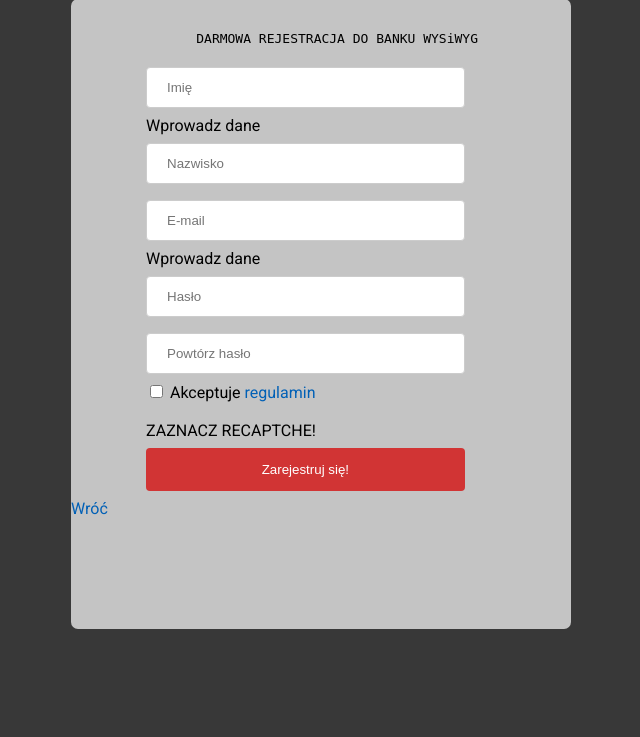
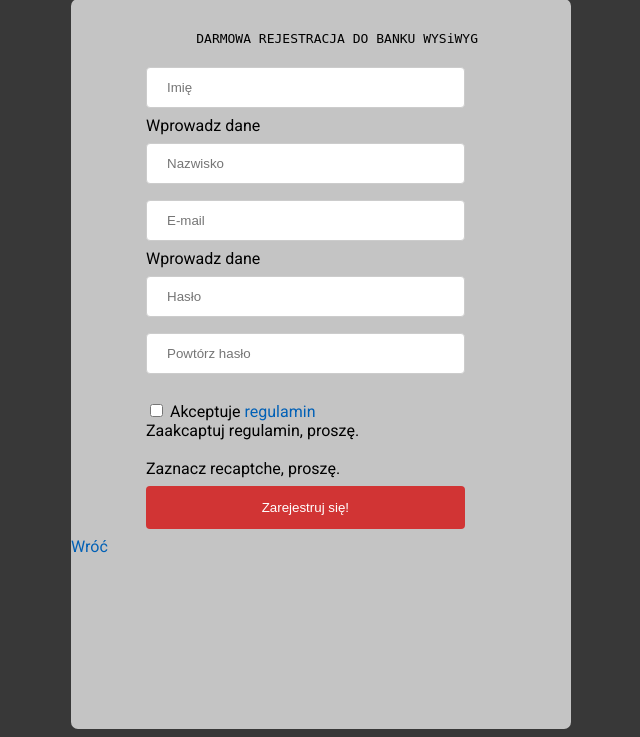
Before and after one commit to CleanTeeth/bank-na-informatyke, a PHP site: page /signupindex.php in a window 1280 px wide. Shown: the part 170-907 px from the top of the page, without its empty margins (319-959 px from the left). Before the commit the page ends 799 px from the top, so only its background shows below. Run offline with PHP 8.4, Linux system fonts and the light colour scheme; the visitor is signed in with stand-in values (Sample User, id 1); some libraries are stand-ins or nearby versions.

Commit message:
sprawdzenie czy checkboxa jest ustawiony

```diff
--- a/signup.php
+++ b/signup.php
@@ -47,6 +47,11 @@ else if ($_SESSION['islogin'] == false)
 		$_SESSION['nullpass1'] = true;
 		$_SESSION['allok'] = false;
 	}
+	if (!isset($_POST['akceptacjaregulaminu']))
+	{
+		$_SESSION['akceptacjaregulaminusess'] = true;
+		$_SESSION['allok'] = false;
+	}
 
 
 	// Obsługa dlugości i zgodności hasła
--- a/signupindex.php
+++ b/signupindex.php
@@ -75,12 +75,20 @@
 							}
 						}
 						?>
-					<input type="checkbox" name="akceptacjaregulaminu"> Akceptuje <a href="regulamin.html" target="_blank">regulamin</a>
+						<br>
+					<label><input type="checkbox" name="akceptacjaregulaminu"> Akceptuje <a href="regulamin.html" target="_blank">regulamin</a></label><br>
+					<?php
+						if(isset($_SESSION['akceptacjaregulaminusess']))
+						{
+							echo "Zaakcaptuj regulamin, proszę.";
+							unset($_SESSION['akceptacjaregulaminusess']);
+						}
+					?><br>
 					<div class="g-recaptcha" data-sitekey="6LerbhsUAAAAACBByJcBc2SPHvXNmOaYHuNYsZp2"></div> <br>
 					<?php
 						if(isset($_SESSION['botornot']))
 						{
-							echo "ZAZNACZ RECAPTCHE!";
+							echo "Zaznacz recaptche, proszę.";
 							unset($_SESSION['botornot']);
 						}
 					?>
--- a/stylesheet/stylesignup.css
+++ b/stylesheet/stylesignup.css
@@ -13,7 +13,7 @@ a
 	border-radius: 7px;
 	margin: 0 auto;
 	width: 500px;
-	height: 630px;
+	height: 730px;
 	background-color: #c4c4c4;
 }
 #enter_info
```
